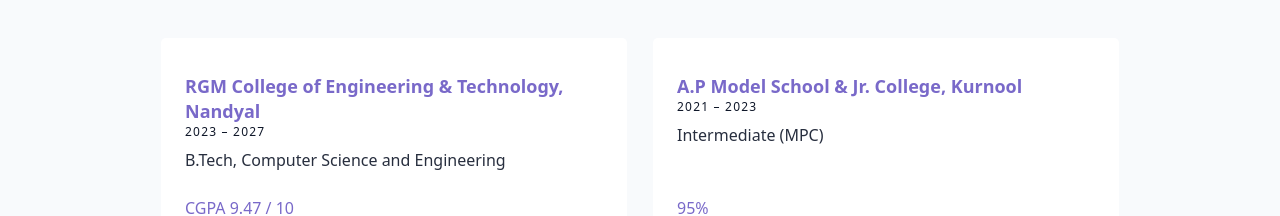
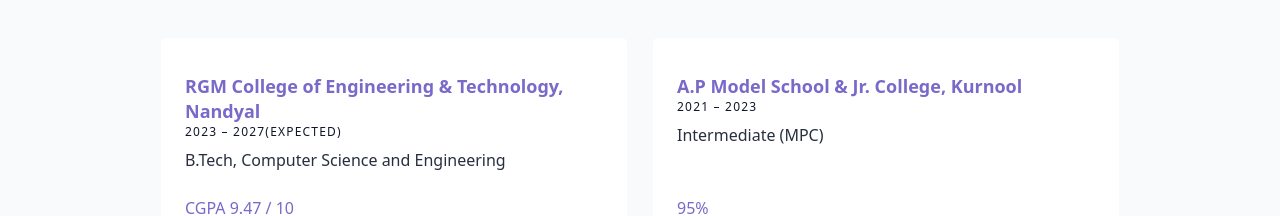
Before and after one commit to BharathiTech7/portfolio, a React (Vite) app: page / in a window 1280 px wide. Shown: the part 1781-1997 px from the top of the page. Built offline with nearby package versions, Linux system fonts and the light colour scheme.

Commit message:
year changed

```diff
--- a/src/components/AboutSection.jsx
+++ b/src/components/AboutSection.jsx
@@ -29,7 +29,7 @@
     school: "RGM College of Engineering & Technology, Nandyal",
     degree: "B.Tech, Computer Science and Engineering",
     detail: "CGPA 9.47 / 10",
-    period: "2023 – 2027",
+    period: "2023 – 2027(Expected)",
   },
   {
     school: "A.P Model School & Jr. College, Kurnool",
```
